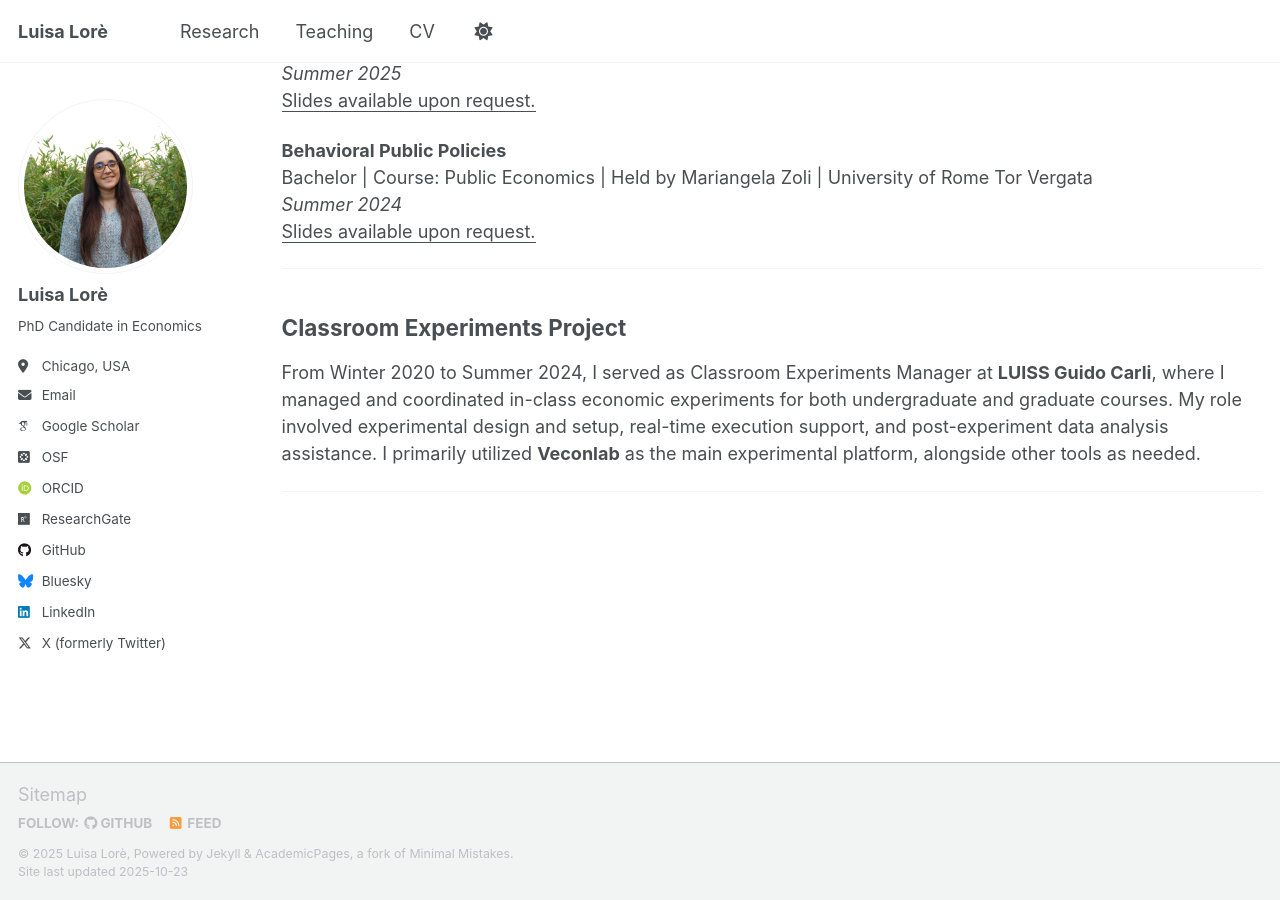
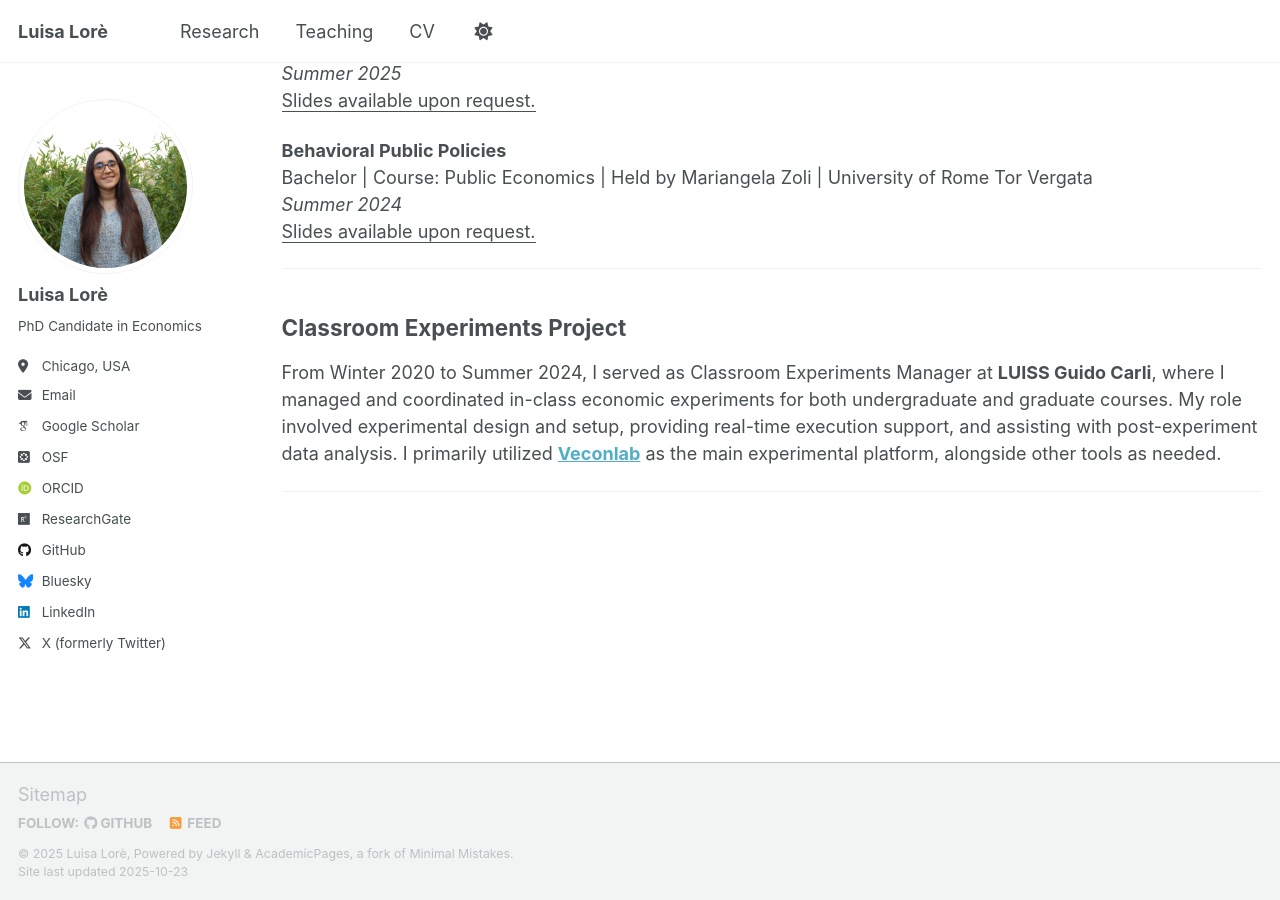
Before and after one commit to LuisaLore/luisalore, a Jekyll site: the page built from _pages/teaching.md, in a window 1280 px wide and 900 px high, scrolled down 929 px. Built offline with Jekyll 4.4.1, drawn with Linux system fonts in a browser that asks for light colours; some web fonts are replaced; a script that is not in the unit is left out.

Commit message:
Update teaching.md

```diff
--- a/_pages/teaching.md
+++ b/_pages/teaching.md
@@ -111,6 +111,6 @@ Bachelor | Course: Public Economics | Held by Mariangela Zoli | University of Ro
 
 ## Classroom Experiments Project
 
-<p>From Winter 2020 to Summer 2024, I served as Classroom Experiments Manager at <strong>LUISS Guido Carli</strong>, where I managed and coordinated in-class economic experiments for both undergraduate and graduate courses. My role involved experimental design and setup, real-time execution support, and post-experiment data analysis assistance. I primarily utilized <strong>Veconlab</strong> as the main experimental platform, alongside other tools as needed.</p>
+From Winter 2020 to Summer 2024, I served as Classroom Experiments Manager at **LUISS Guido Carli**, where I managed and coordinated in-class economic experiments for both undergraduate and graduate courses. My role involved experimental design and setup, providing real-time execution support, and assisting with post-experiment data analysis. I primarily utilized **[Veconlab](https://[veconlab.com])** as the main experimental platform, alongside other tools as needed.
 
 ---
```
